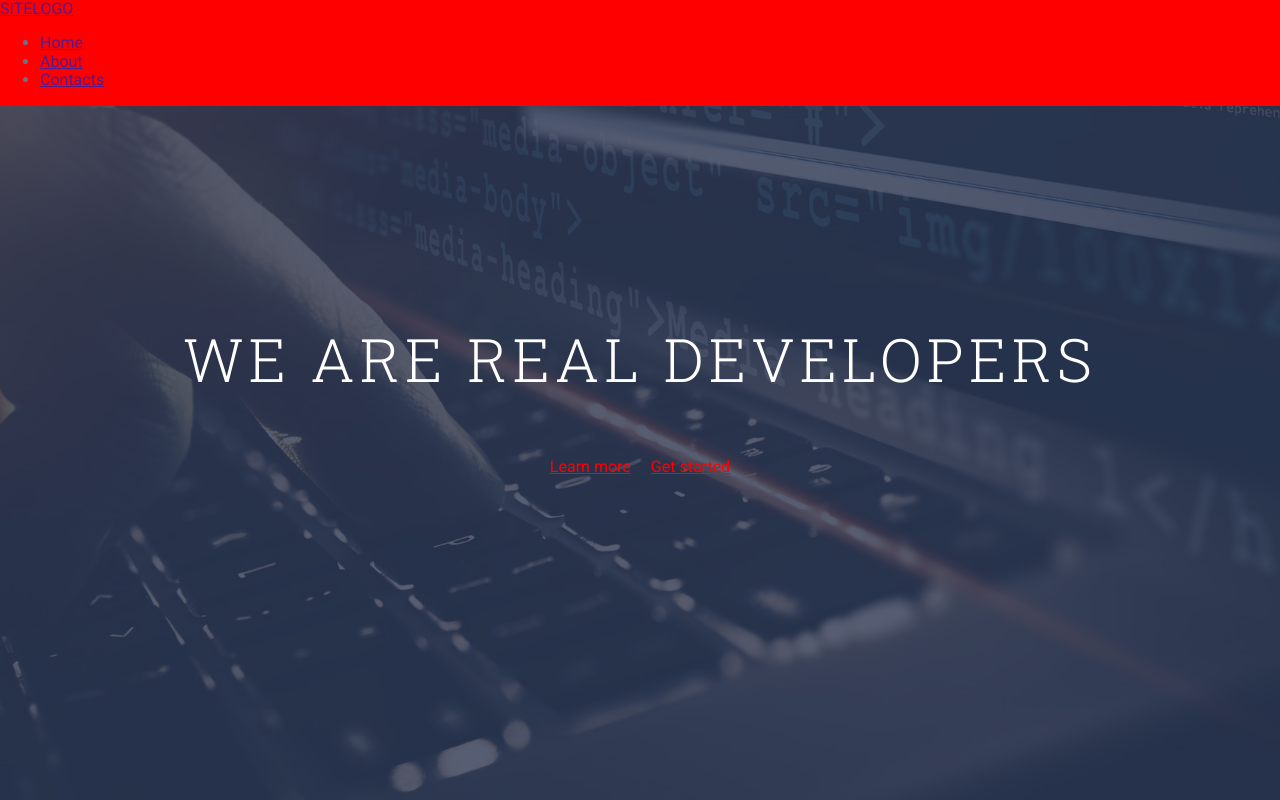
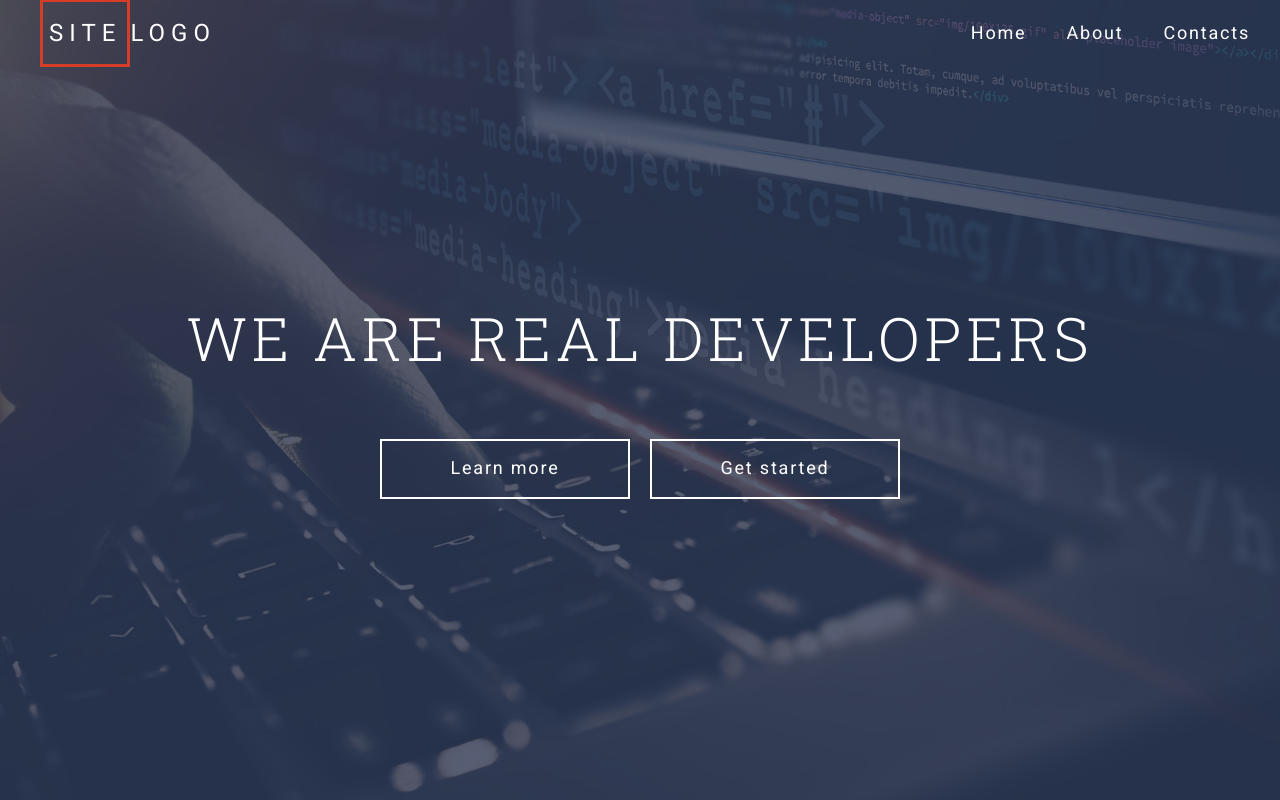
Before and after one commit to kulemichev/grid-template-init-project-kulemichev-20.11.2021, a website: page index.html in a window 1280 px wide. Drawn offline with Linux system fonts and the light colour scheme.

Commit message:
25.11.2021 at 15:40 I found way to fix a header

```diff
--- a/assets/css/style.css
+++ b/assets/css/style.css
@@ -9,15 +9,17 @@ html {
     font-family: "Roboto", sans-serif;
     font-size: 16px;
     color: #637588;
+    letter-spacing: 0.1em;
 }
 
 h1 {
     font-family: "Roboto Slab", serif;
-    font-size: 60px;
-    letter-spacing: 5px;
+    font-size: 3.75rem;
+    letter-spacing: 0.078em;
     color: #ffff;
     font-weight: 300;
     text-align: center;
+    line-height: 1.2em;
 
 }
 
@@ -30,9 +32,29 @@ h2 {
     line-height: 1.2em;
 }
 
+a {
+    color: #ffff;
+    text-decoration: none;
+}
+
 .btn {
-    display: block;
-    color: red;
+    width: 250px;
+    height: 60px;
+    background-color: rgb (255, 255, 255, 0.1);
+    border: 2px solid #ffff;
+    display: flex;
+    justify-content: center;
+    align-items: center;
+    font-size: 1.125rem;
+    letter-spacing: 0.1em;
+    padding-left: 1em;
+    padding-right: 1em;
+    transition: background-color 0.5s;
+}
+
+.btn:hover {
+    background-color: #d66926;
+
 }
 
 .header {
@@ -82,6 +104,60 @@ h2 {
     left: 0;
     right: 0;
     z-index: 2;
-    background-color: red;
+    /* background-color: red; */
 
 }
+
+.header-menu__container {
+    display: grid;
+    align-items: center;
+     grid-template-columns: auto 1fr;
+     gap: 20px;
+}
+
+.header-logo {
+    font-size: 1.5rem;
+    letter-spacing: 0.25em;
+}
+
+.header-logo__link {
+    display: block;
+    padding: 20px;
+
+}
+
+.header-logo__accent {
+    display: inline block;
+    border: 3px solid #d53d27;
+    padding: 17px 6px;
+}
+
+.header-navbar {
+
+}
+
+.header-navbar__btn {
+    display: none;
+}
+
+.header-navbar__list {
+    padding: 0;
+    margin: 0;
+    list-style: none;
+    gap: 20px;
+    display: grid;
+    grid-template-columns: repeat(auto-fit, minmax(2em, max-content));
+    justify-content: flex-end;
+}
+
+.header-navbar__link {
+    padding: 20px 10px;
+    display: block;
+    transition: color 0.5s;
+    font-size: 1.125rem;
+    letter-spacing: 0.1em;
+}
+
+.header-navbar__link:hover {
+    color: #d66926;
+}
```
Also changed, not shown: index.html (+3 -1 lines).
